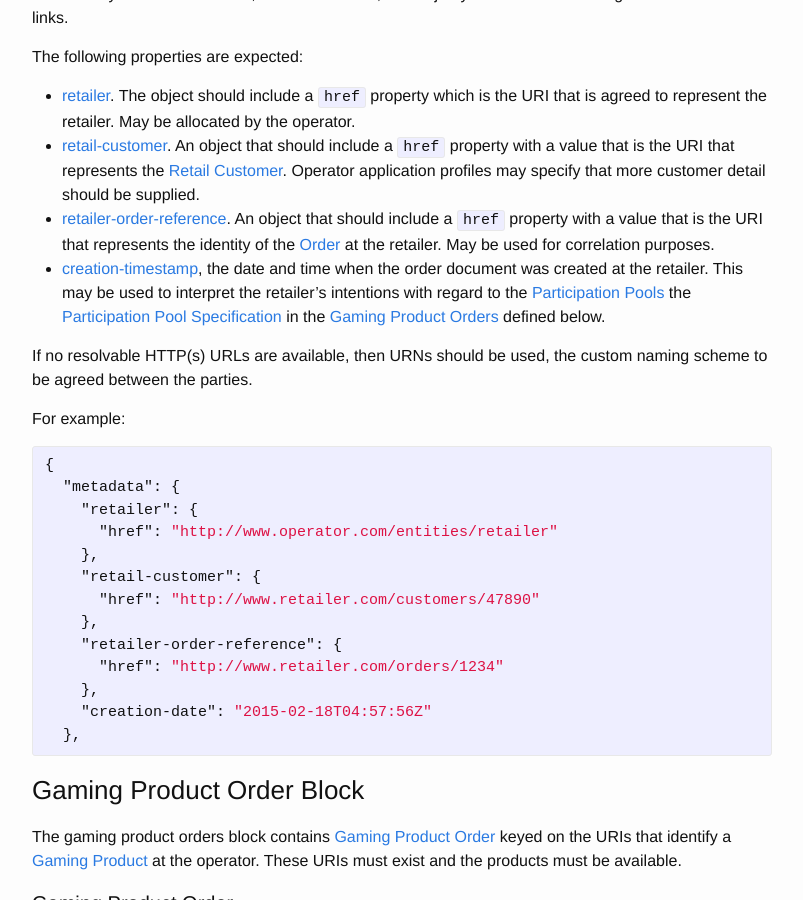
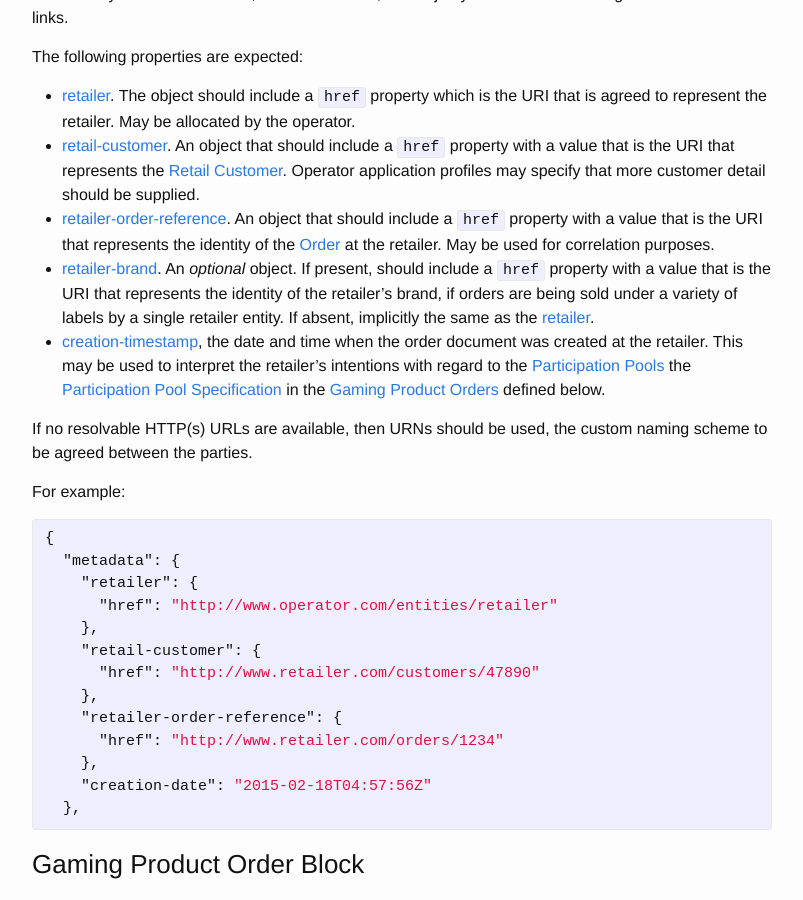
Before and after one commit to lotteries-io/lotteries-io.github.io, a Jekyll site: the page built from _application-profiles/lotteries-io-order.md, in a window 1280 px wide and 900 px high, scrolled down 515 px. Shown: the whole window, without its empty margins (238-1041 px from the left). Built offline with Jekyll 4.4.1, drawn with Linux system fonts in a browser that asks for light colours.

Commit message:
Added retailer brand.

```diff
--- a/_application-profiles/lotteries-io-order.md
+++ b/_application-profiles/lotteries-io-order.md
@@ -23,6 +23,7 @@ The following properties are expected:
 - [retailer](../properties/retailer). The object should include a `href` property which is the URI that is agreed to represent the retailer. May be allocated by the operator.
 - [retail-customer](../properties/retail-customer). An object that should include a `href` property with a value that is the URI that represents the [Retail Customer](../concepts/retail-customer). Operator application profiles may specify that more customer detail should be supplied.
 - [retailer-order-reference](../properties/retailer-order-reference). An object that should include a `href` property with a value that is the URI that represents the identity of the [Order](../concepts/order) at the retailer. May be used for correlation purposes.
+- [retailer-brand](../properties/retailer-brand). An *optional* object. If present, should include a `href` property with a value that is the URI that represents the identity of the retailer's brand, if orders are being sold under a variety of labels by a single retailer entity. If absent, implicitly the same as the [retailer](../properties/retailer).
 - [creation-timestamp](../properties/creation-date), the date and time when the order document was created at the retailer. This may be used to interpret the retailer's intentions with regard to the [Participation Pools](../concepts/participation-pool) the [Participation Pool Specification](../concepts/participation-pool-specification) in the [Gaming Product Orders](../concepts/gaming-product-order) defined below.
 
 
```
